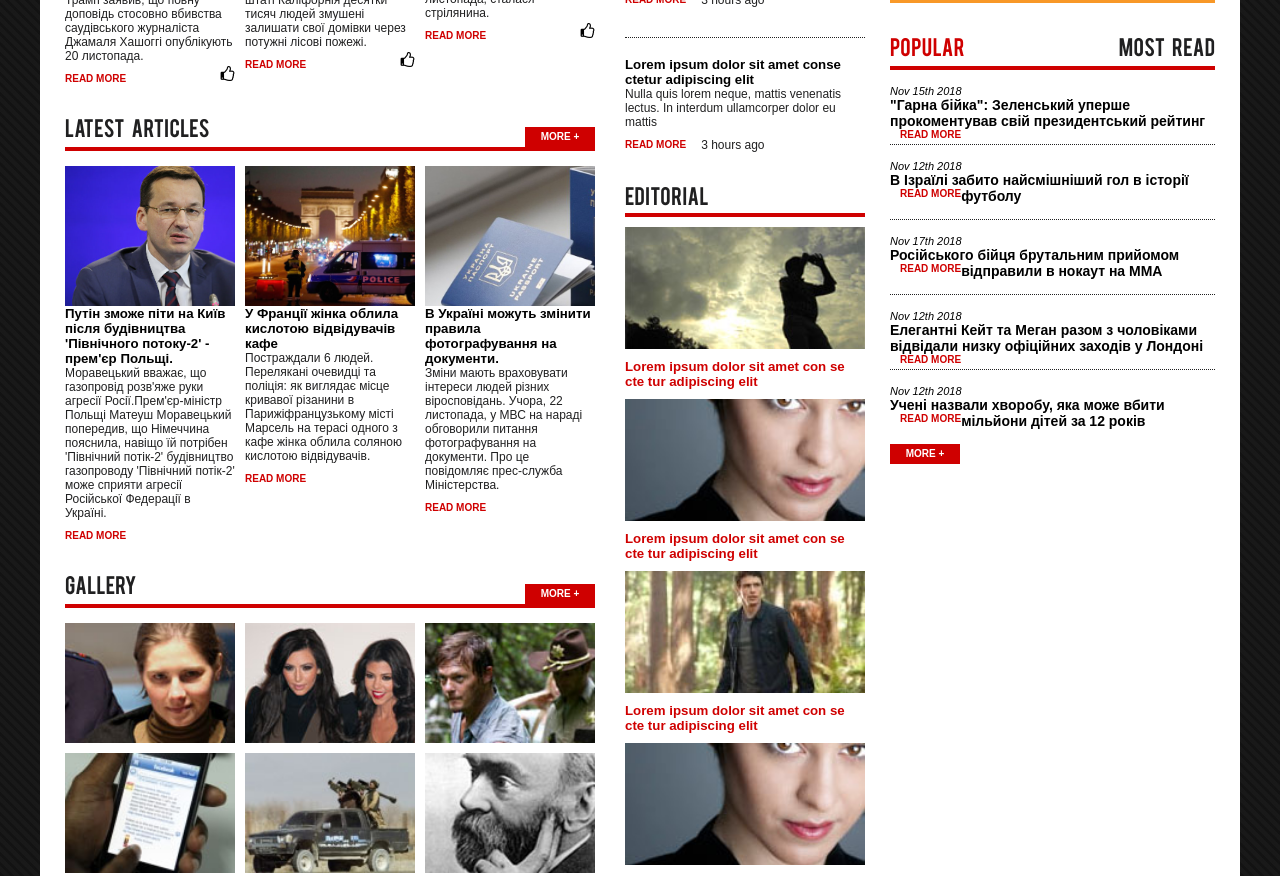
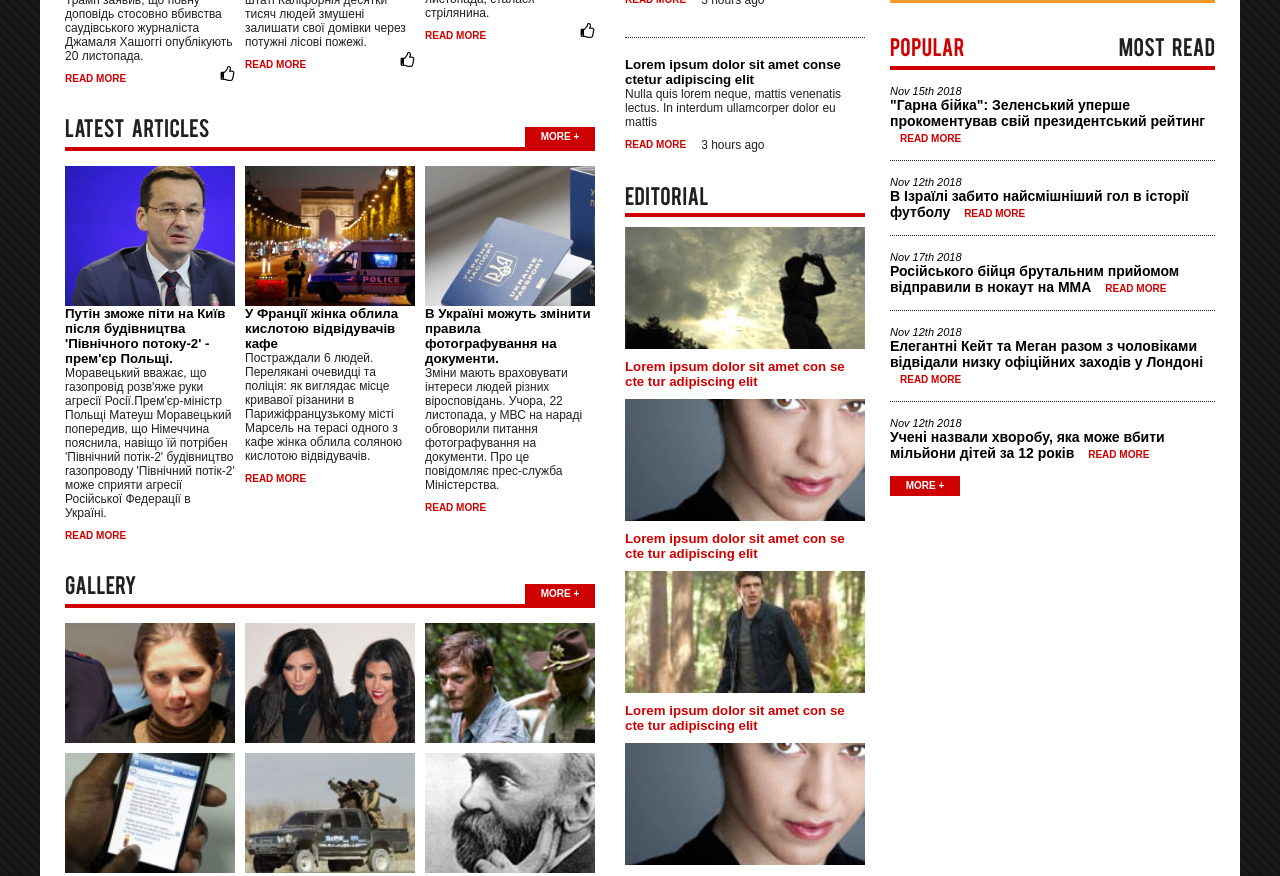
Before and after one commit to artak-avanesian/the-news-reporter, a React (Create React App) app: page / in a window 1280 px wide. Shown: the part 880-1756 px from the top of the page. Built offline with nearby package versions, Linux system fonts and the light colour scheme.

Commit message:
change css floating PopularNewsArticle.jss

```diff
--- a/src/App/Main/Sidebar/PopularNews/PopularNewsArticle/PopularNewsArticle.css
+++ b/src/App/Main/Sidebar/PopularNews/PopularNewsArticle/PopularNewsArticle.css
@@ -16,3 +16,11 @@
 .popular-description a {
     margin-left: 10px;
 }
+.popular-read-more {
+    text-transform: uppercase;
+    color: #cf0000;
+    text-decoration: none;
+    font-family: Arial;
+    font-weight: bold;
+    font-size: 10px;
+}
--- a/src/App/Main/Sidebar/PopularNews/PopularNewsArticle/PopularNewsArticle.js
+++ b/src/App/Main/Sidebar/PopularNews/PopularNewsArticle/PopularNewsArticle.js
@@ -8,7 +8,7 @@ const PopularNewsArticle = ({
     return (
         <div className='popular-article'>
             <p className="date">{date}</p>
-            <p className="popular-description">{popular_title} <a href="" className='read-more'>Read more</a></p>
+            <p className="popular-description">{popular_title} <a href="" className='popular-read-more'>Read more</a></p>
         </div>
     )
 }
```
